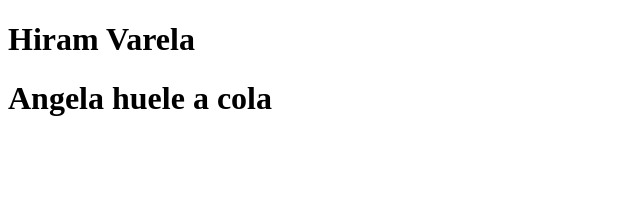
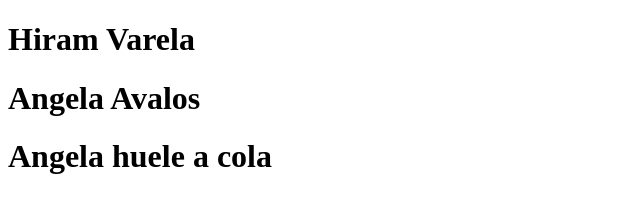
Before and after one commit to hiramvr/examening, a plain HTML site: page index.html in a window 1280 px wide. Shown: the whole page, without its empty margins (0-640 px from the left). Drawn offline with Linux system fonts and the light colour scheme.

Commit message:
Agregue nombre angela

```diff
--- a/index.html
+++ b/index.html
@@ -5,6 +5,7 @@
 </head>
 <body>
 <h1>Hiram Varela</h1>
+<h1>Angela Avalos</h1>
 <h1>Angela huele a cola</h1>
 </body>
 </html>
```
